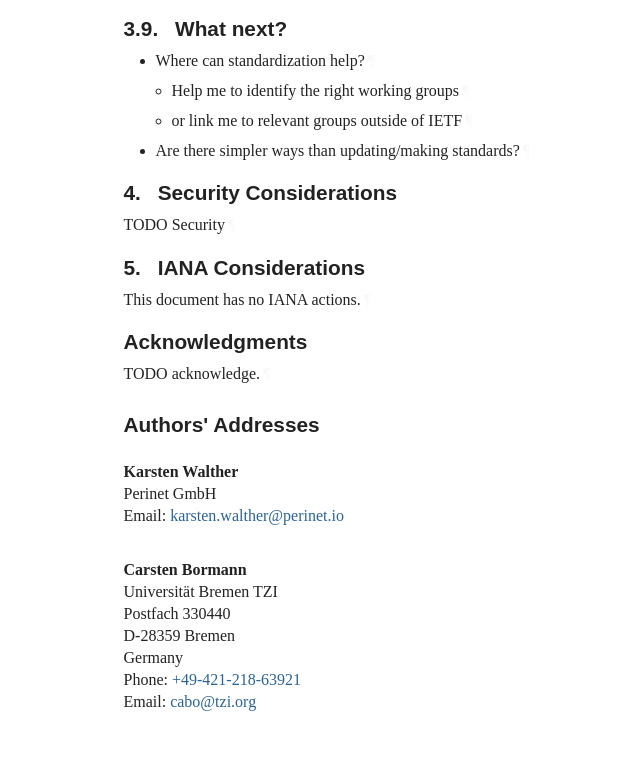
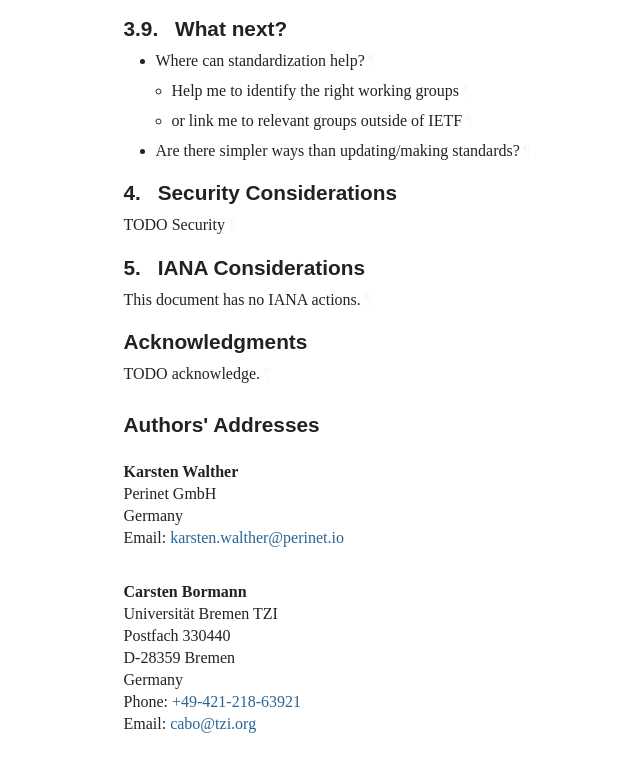
Before and after one commit to cabo/iot-ops, a plain HTML site: page draft-walther-iotops-iot-ops.html in a window 1280 px wide. Shown: the part 3680-4452 px from the top of the page, without its empty margins (1-641 px from the left). Drawn offline with Linux system fonts and the light colour scheme; a web font is replaced by a local one.

Commit message:
Script updating gh-pages from c21a961. [ci skip]

```diff
--- a/draft-walther-iotops-iot-ops.html
+++ b/draft-walther-iotops-iot-ops.html
@@ -1596,6 +1596,7 @@ updates, connection settings, security<a href="#section-3.6-1.2.2.3.1" class="pi
 <address class="vcard">
         <div dir="auto" class="left"><span class="fn nameRole">Karsten Walther</span></div>
 <div dir="auto" class="left"><span class="org">Perinet GmbH</span></div>
+<div dir="auto" class="left"><span class="country-name">Germany</span></div>
 <div class="email">
 <span>Email:</span>
 <a href="mailto:karsten.walther@perinet.io" class="email">karsten.walther@perinet.io</a>
```
Also changed, not shown: draft-walther-iotops-iot-ops.txt.
